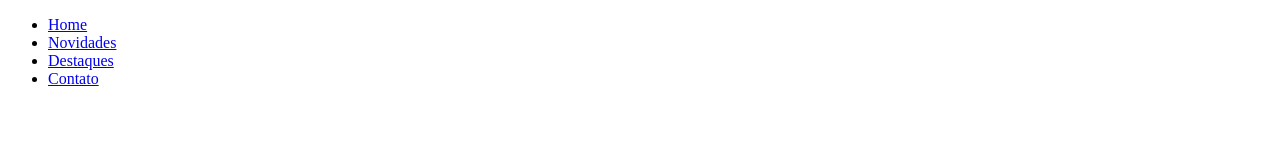
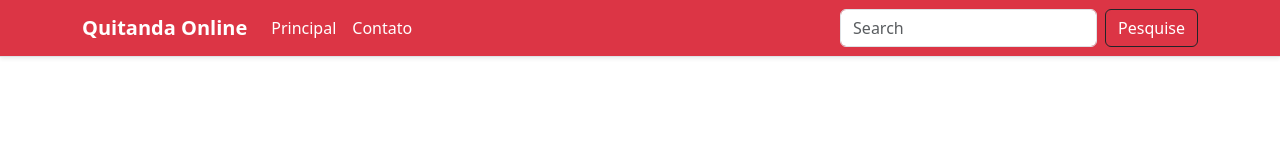
Before and after one commit to Dieyzonrocha/AppWeb, a plain HTML site: page index.html in a window 1280 px wide. Drawn offline with nearby package versions, Linux system fonts and the light colour scheme.

Commit message:
Quitanda Online
Index.html

```diff
--- a/index.html
+++ b/index.html
@@ -1,39 +1,84 @@
-<!DOCTYPE html>
+<!doctype html>
 <html lang="pt-br">
   <head>
-  <meta charset="UTF-8">
-  <meta http-equiv="X-UA-Compatible" content="IE=edge">
-  <meta name="viewport" content="width=device-width, initial-scale=1.0">
-  <link rel="stylesheet" href="style.css">
 
-  <title>Gabi Store</title>
+    <meta charset="utf-8">
+    <meta name="viewport" content="width=device-width, initial-scale=1">
+
+    <!-- Início dos icons -->
+
+    <link rel="apple-touch-icon" sizes="57x57" href="./img/img/favicon/apple-icon-57x57.png">
+    <link rel="apple-touch-icon" sizes="60x60" href="./img/img/favicon/apple-icon-60x60.png">
+    <link rel="apple-touch-icon" sizes="72x72" href="./img/img/favicon/apple-icon-72x72.png">
+    <link rel="apple-touch-icon" sizes="76x76" href="./img/img/favicon/apple-icon-76x76.png">
+    <link rel="apple-touch-icon" sizes="114x114" href="./img/img/favicon/apple-icon-114x114.png">
+    <link rel="apple-touch-icon" sizes="120x120" href="./img/img/favicon/apple-icon-120x120.png">
+    <link rel="apple-touch-icon" sizes="144x144" href="./img/img/favicon/apple-icon-144x144.png">
+    <link rel="apple-touch-icon" sizes="152x152" href="./img/img/favicon/apple-icon-152x152.png">
+    <link rel="apple-touch-icon" sizes="180x180" href="./img/img/favicon/apple-icon-180x180.png">
+    <link rel="icon" type="image/png" sizes="192x192"  href="./img/img/favicon/android-icon-192x192.png">
+    <link rel="icon" type="image/png" sizes="32x32" href="./img/img/favicon/favicon-32x32.png">
+    <link rel="icon" type="image/png" sizes="96x96" href="./img/img/favicon/favicon-96x96.png">
+    <link rel="icon" type="image/png" sizes="16x16" href="./img/img/favicon/favicon-16x16.png">
+    <link rel="manifest" href="/manifest.json">
+    <meta name="msapplication-TileColor" content="#ffffff">
+    <meta name="msapplication-TileImage" content="./img/img/favicon/ms-icon-144x144.png">
+    <meta name="theme-color" content="#ffffff">
+
+    <!-- Fim dos icons -->
+
+    <!-- Bootstrap \ CSS -->
+
+    <link rel="stylesheet" href="./node_modules/bootstrap/dist/css/bootstrap.min.css">
+    <link rel="stylesheet" href="./node_modules/bootstrap-icons/font/bootstrap-icons.css">
+    <link rel="stylesheet" href="./css/style.css">
+    <!--Fim do Bootstrap \ CSS -->
+
+    <title>Quitanda Online :: Página Principal</title>
   </head>
+
   <body>
-  <header class="max-width" id="Home">
+    <nav class="navbar navbar-expand-lg navbar-dark bg-danger border-bottom shadow-sm mb-3">
         <div class="container">
-      <div class="menu">
-        <div class="logo"></div>
-        <div class="desktop-menu">
-          <ul>
-            <li><a href="#">Home</a></li>
-            <li><a href="#">Novidades</a></li>
-            <li><a href="#">Destaques</a></li>
-            <li><a href="#">Contato</a></li>
+          <a class="navbar-brand" href="/"><b>Quitanda Online</b></a>
+          <button class="navbar-toggler" type="button" data-bs-toggle="collapse" data-bs-target=".navbar-collapse">
+            <span class="navbar-toggler-icon"></span>
+          </button>
+          <div class="collapse navbar-collapse">
+            <ul class="navbar-nav me-auto mb-2 mb-lg-0">
+              <li class="nav-item">
+                <a class="nav-link text-white" href="./index.html">Principal</a>
+              </li>
+              <li class="nav-item">
+                <a class="nav-link text-white" href="./contato.html">Contato</a>
+              </li>
             </ul>
+            <form class="d-flex">
+              <input class="form-control me-2" type="search" placeholder="Search" aria-label="Search">
+              <button class="btn btn-outline-dark text-white" type="submit">Pesquise</button>
+            </form>
           </div>
         </div>
-    </div>
-
-  </header>
-</body>
-
-<footer>
-<img src="" alt="">
+      </nav>
 
 
 
-</footer>
 
 
 
+
+
+
+
+
+
+
+
+
+    <!-- Início dos script's -->
+    <script src="/QuitandaOnline/node_modules/bootstrap/dist/js/bootstrap.min.js"></script>
+    <script src="https://stackpath.bootstrapcdn.com/bootstrap/5.0.0-alpha1/js/bootstrap.bundle.min.js"></script>
+    <!-- Fim dos script's -->
+
+  </body>
 </html>
```
Lines whose indentation alone changed are shown as unchanged.
